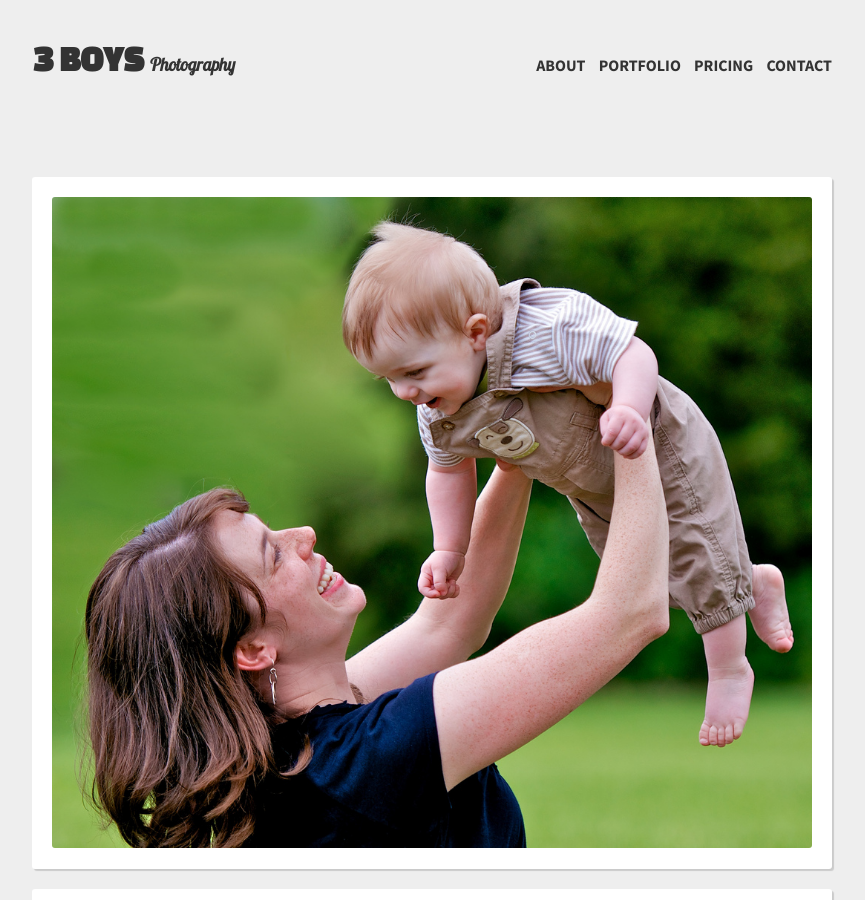
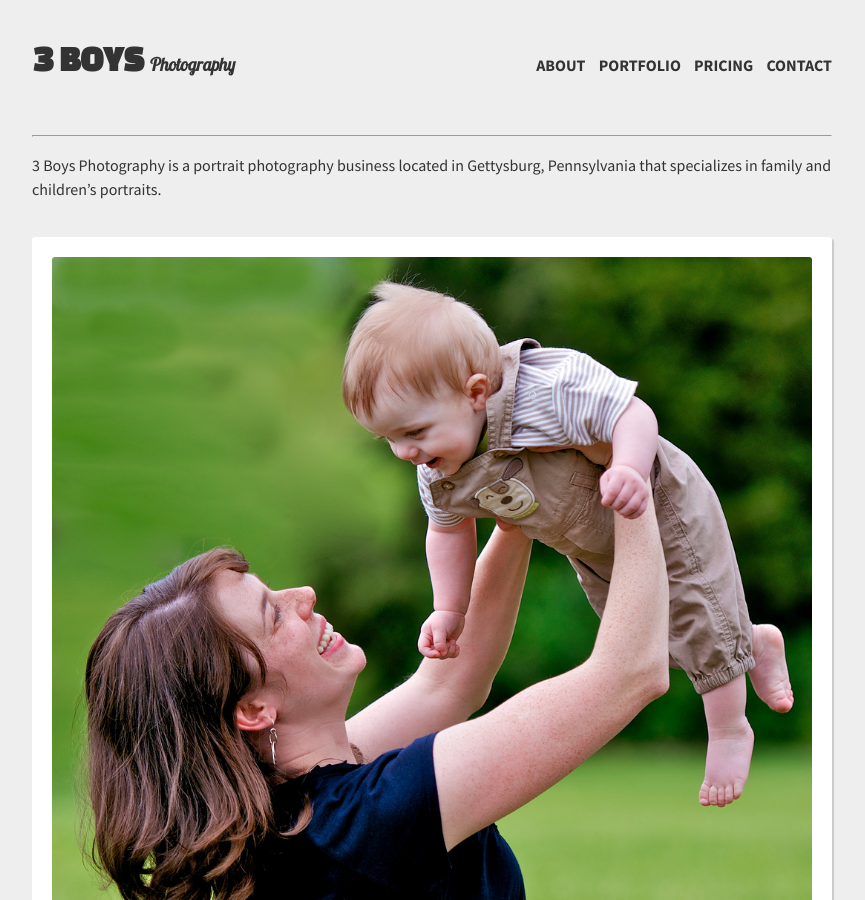
Before and after one commit to 3boysphotography/3boysphotography.github.io, a Jekyll site: the page built from index.md, in a window 1280 px wide and 900 px high. Shown: the whole window, without its empty margins (208-1073 px from the left). Built offline with Jekyll 4.4.1, drawn with Linux system fonts in a browser that asks for light colours; Markdown is read by kramdown in place of the engine named in the settings.

Commit message:
Update index.md

```diff
--- a/index.md
+++ b/index.md
@@ -5,3 +5,5 @@
   - name: 9792473475_1db93dcbee_c.jpg
   - name: 9792540784_10279e4956_c.jpg
 ---
+__________________________________________________________________________________________________________________________
+3 Boys Photography is a portrait photography business located in Gettysburg, Pennsylvania that specializes in family and children's portraits.
```
